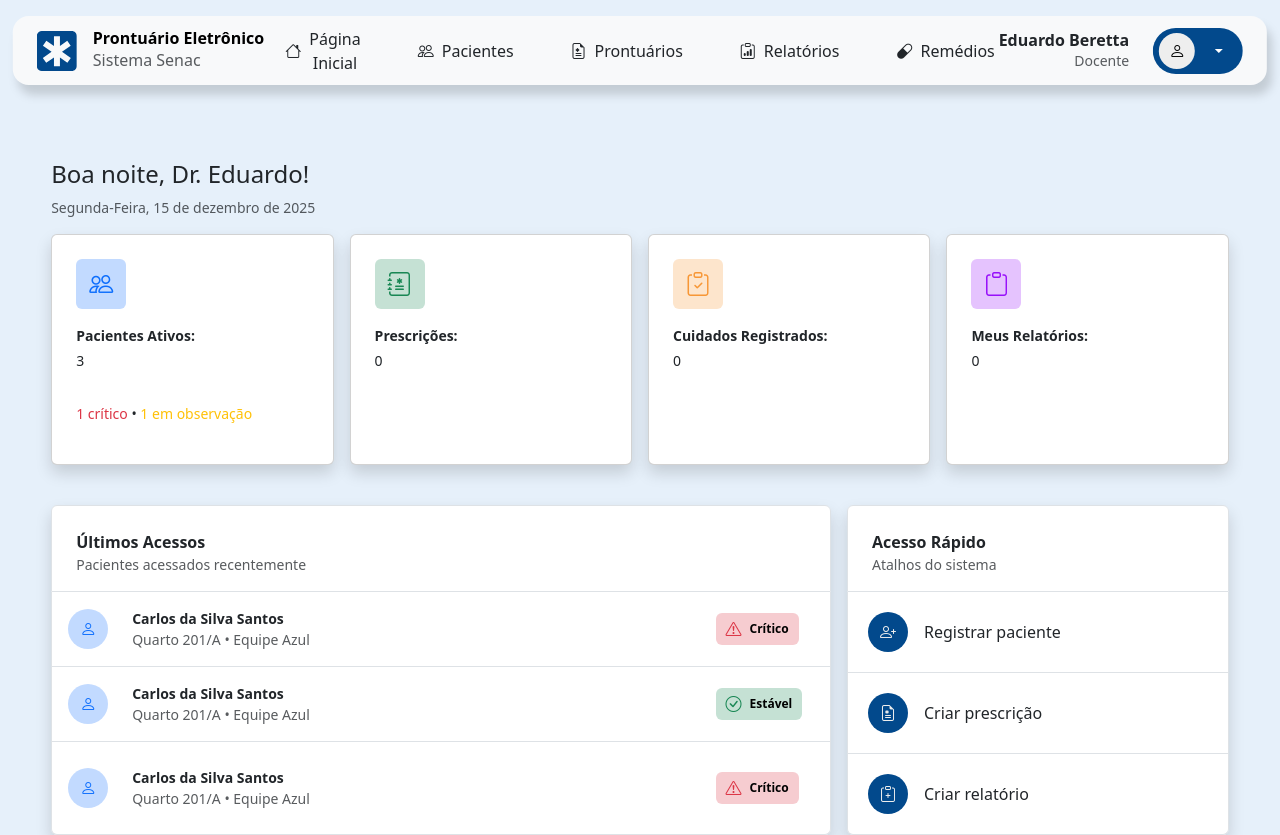
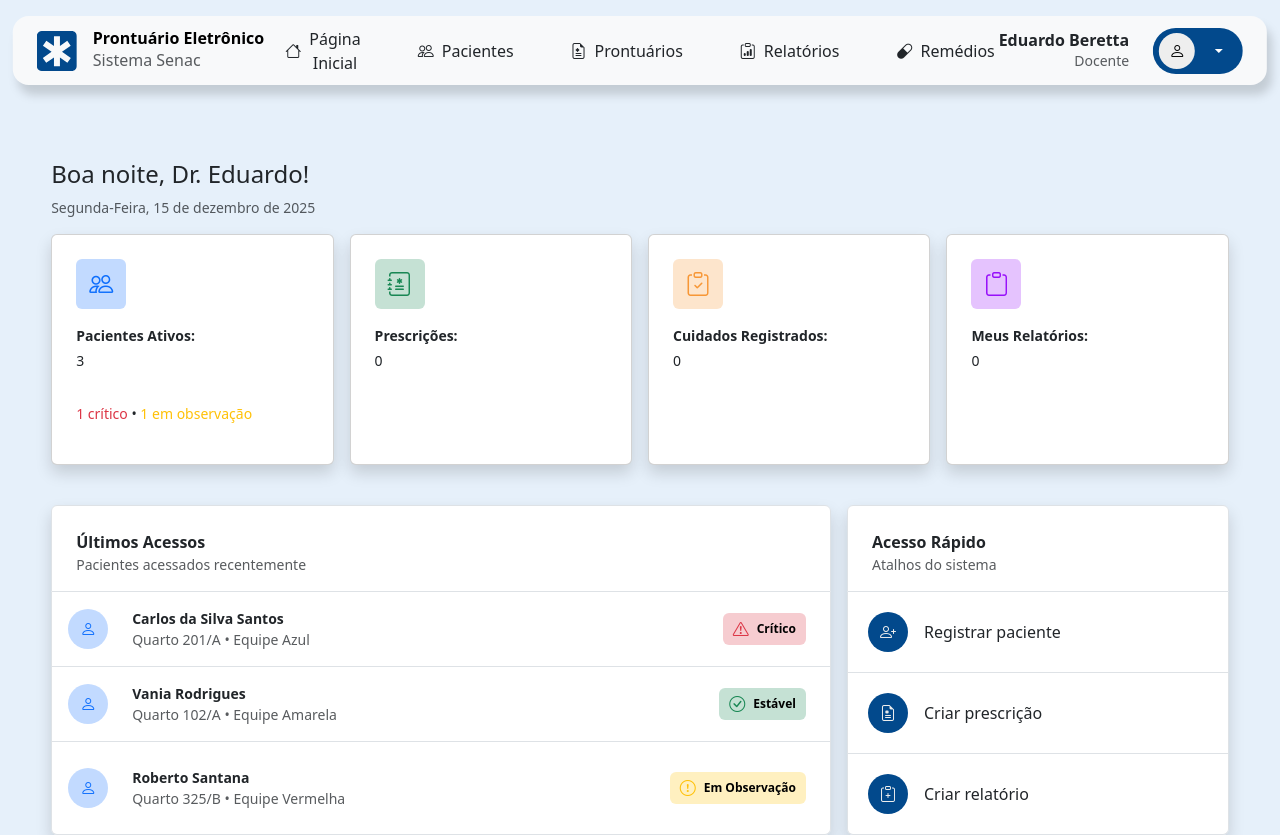
Before and after one commit to eduardoberettarod/PI-prontuario-eletronico, a React (Vite) app: page / in a window 1280 px wide. Built offline with nearby package versions, Linux system fonts and the light colour scheme.

Commit message:
erros
Arrumei os erros de css que estavam comprometendo a visibilidade das informações contidas nos cards

```diff
--- a/src/pages/Home/Index.css
+++ b/src/pages/Home/Index.css
@@ -95,9 +95,7 @@
 .a-card-home:hover{
     background-color: var(--bg-hover-button);
 }
-.a-card-home-subtitle{
-    font-size: 1rem;
-}
+
 .a-card-home-icon{
     width: 40px;
     height: 40px;
@@ -121,9 +119,8 @@
     .container-home p {
         font-size: 14px;
     }
-
-    .a-card-home-subtitle{
-
+    .width-a-home{
+        width: 45%;
     }
 
 }
--- a/src/pages/Home/Index.jsx
+++ b/src/pages/Home/Index.jsx
@@ -103,40 +103,38 @@ const Index = () => {
 
                                 <a href="" className='list-group-item d-flex align-items-center gap-3 a-card-home'>
                                     <span className='a-card-home-icon'><i className='bi bi-person text-primary'></i></span>
-                                    <div className='p-2 w-75'>
 
+                                    <div className='p-2 width-a-home'>
                                         <p className='fw-bold mb-0'>Carlos da Silva Santos</p>
+                                        <p className='opacity-75 m-0'>Quarto 201/A • Equipe Azul</p>
+                                    </div>
 
-                                        <p className='opacity-75 m-0 a-card-home-subtitle'>Quarto 201/A • Equipe Azul</p>
-
-                                    </div>
-                                    <span className='position-relative align-items-end ms-3'>
+                                    <span className='position-absolute end-0 me-4'>
                                         <TagStatus status="critico" />
                                     </span>
                                 </a>
 
                                 <a href="" className='list-group-item d-flex align-items-center gap-3 a-card-home'>
                                     <span className='a-card-home-icon'><i className='bi bi-person text-primary'></i></span>
-                                    <div className='p-2 w-75'>
-                                        <p className='fw-bold mb-0'>Carlos da Silva Santos</p>
-                                        <p className='opacity-75 m-0'>Quarto 201/A • Equipe Azul</p>
+                                    <div className='p-2 width-a-home'>
+                                        <p className='fw-bold mb-0'>Vania Rodrigues</p>
+                                        <p className='opacity-75 m-0'>Quarto 102/A • Equipe Amarela</p>
                                     </div>
-                                    <span className='position-relative align-items-end ms-3'>
+                                    <span className='position-absolute end-0 me-4'>
                                         <TagStatus status="estavel" />
                                     </span>
                                 </a>
 
                                 <a href="" className='list-group-item d-flex align-items-center gap-3 a-card-home h-100'>
                                     <span className='a-card-home-icon'><i className='bi bi-person text-primary'></i></span>
-                                    <div className='p-2 w-75'>
 
-                                        <p className='fw-bold mb-0'>Carlos da Silva Santos</p>
+                                    <div className='p-2 width-a-home'>
+                                        <p className='fw-bold mb-0'>Roberto Santana</p>
+                                        <p className='opacity-75 m-0 '>Quarto 325/B • Equipe Vermelha</p>
+                                    </div>
 
-                                        <p className='opacity-75 m-0'>Quarto 201/A • Equipe Azul</p>
-
-                                    </div>
-                                    <span className='position-relative align-items-end ms-3'>
-                                        <TagStatus status="critico" />
+                                    <span className='position-absolute end-0 me-4'>
+                                        <TagStatus status="observacao" />
                                     </span>
                                 </a>
                             </div>
```
